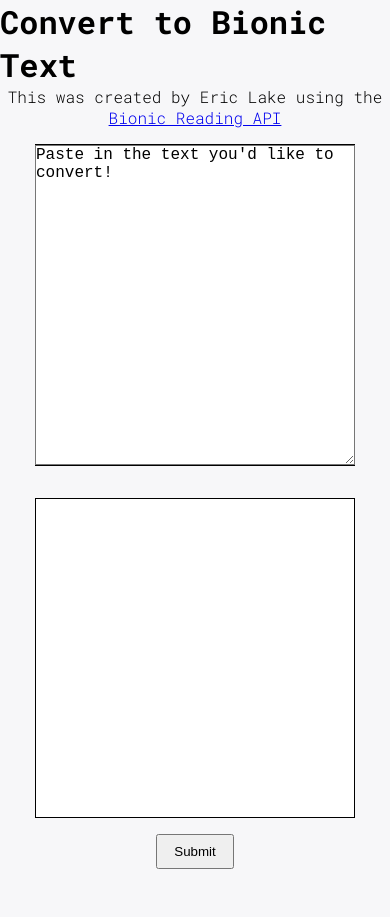
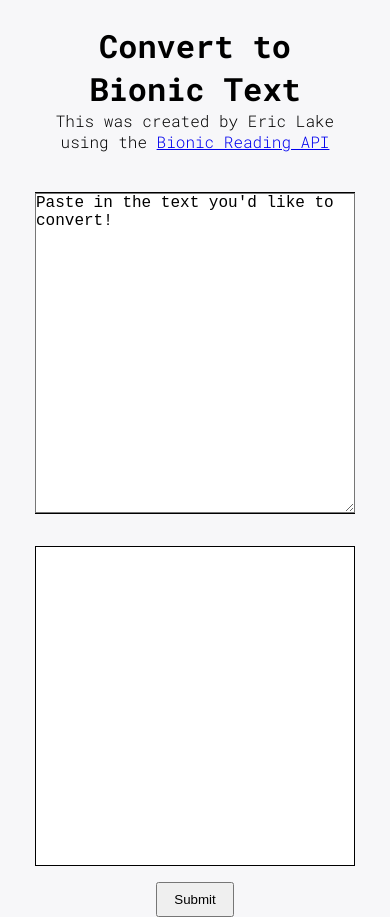
Before and after one commit to yohuck/bionic-text-tool, a plain HTML site: page index.html in a window 390 px wide. Before the commit the page ends 869 px from the top, so only its background shows below. Drawn offline with Linux system fonts and the light colour scheme; a web font is replaced by a local one.

Commit message:
Fixes mobile

```diff
--- a/index.html
+++ b/index.html
@@ -12,8 +12,10 @@
 </head>
 <body>
     <div class="center">
-        <h1>Convert to Bionic Text</h1>
-        <p id="about">This was created by Eric Lake using the <a href="https://bionic-reading.com/">Bionic Reading API</a></p>
+        <header>
+            <h1>Convert to Bionic Text</h1>
+            <p id="about">This was created by Eric Lake using the <a href="https://bionic-reading.com/">Bionic Reading API</a></p>
+        </header>
         <div class="inOut">
             <form class="half">
                 <textarea id="pasteIn" name="pasteIn">Paste in the text you'd like to convert!</textarea>
--- a/resources/styles.css
+++ b/resources/styles.css
@@ -11,6 +11,15 @@
 body{
     font-family: 'Roboto Mono', monospace;
     background-color: var(--bg);
+}
+
+header{
+    text-align: center;
+    display: flex;
+    flex-direction: column;
+    justify-content: center;
+    align-items: center;
+    margin: 1.5rem 2rem;
 }
 
 .center {
```
